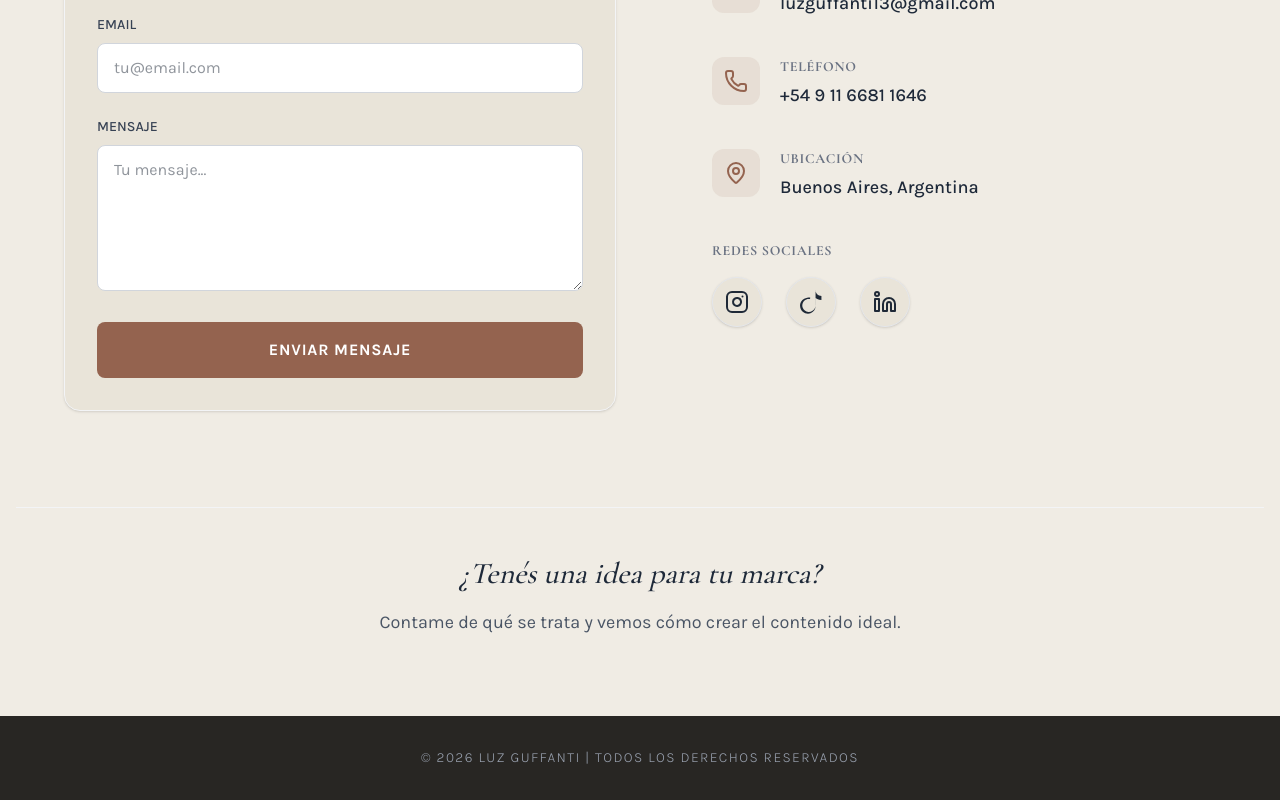
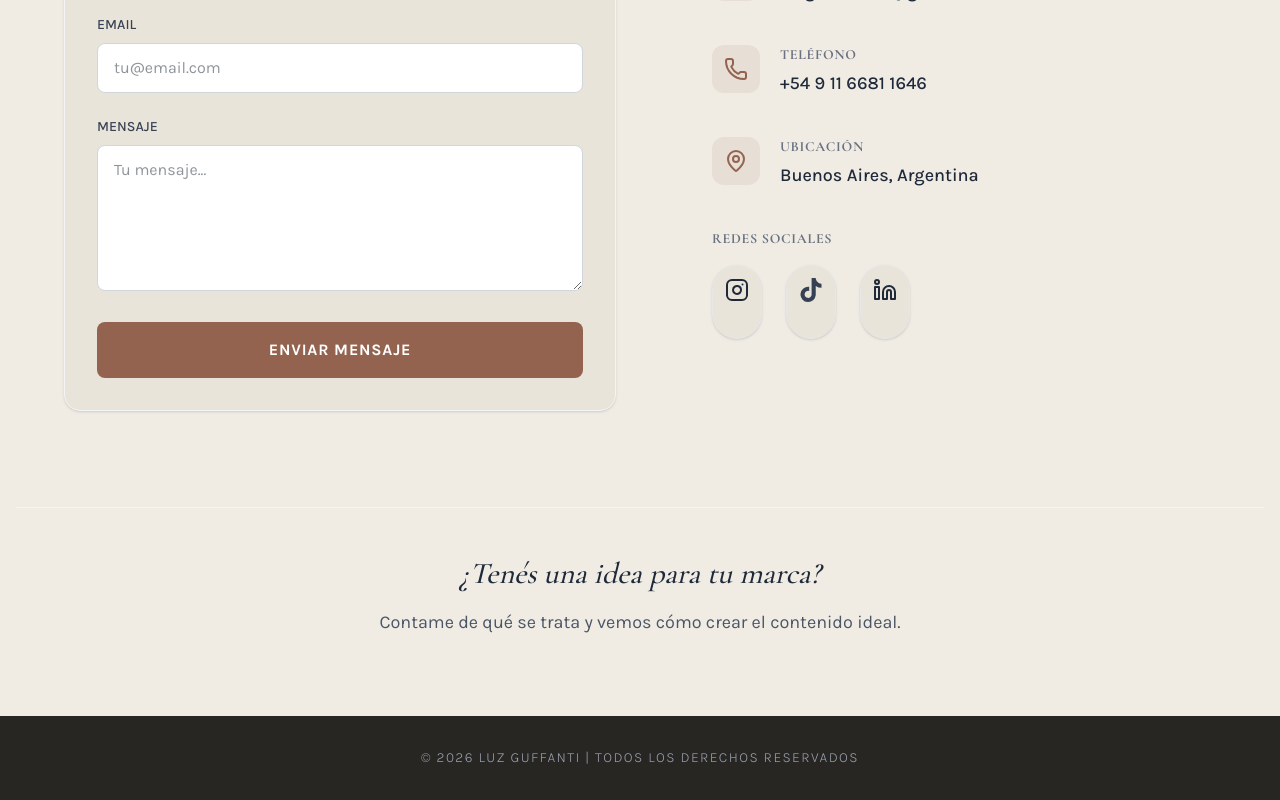
Before and after one commit to fmonfasani/LuzGuffanti, a Next.js app: page / in a window 1280 px wide. Shown: the part 4531-5331 px from the top of the page. Built offline with nearby package versions, Linux system fonts and the light colour scheme.

Commit message:
Add TikTok link to Contact section
Added TikTok icon link to the Contact component.

```diff
--- a/src/components/sections/Contact.tsx
+++ b/src/components/sections/Contact.tsx
@@ -2,6 +2,7 @@
 
 import { useState } from "react";
 import { Instagram, Mail, Phone, MapPin, Linkedin } from "lucide-react";
+import { FaTiktok } from "react-icons/fa";
 
 export function Contact() {
   const [formData, setFormData] = useState({
@@ -196,16 +197,17 @@ export function Contact() {
                     href="https://tiktok.com/@luzdegira"
                     target="_blank"
                     rel="noopener noreferrer"
-                    className="bg-card-light dark:bg-card-dark p-3 rounded-full hover:text-primary transition-all border border-gray-200 dark:border-gray-700 shadow-sm hover:shadow-md"
-                  >
+                    className="bg-card-light dark:bg-card-dark p-3 rounded-full text-gray-700 dark:text-gray-300 hover:text-primary transition-all border border-gray-200 dark:border-gray-700 shadow-sm hover:shadow-md"
+                  ><FaTiktok className="w-6 h-6" />
                     <svg
                       className="w-6 h-6"
                       viewBox="0 0 24 24"
                       fill="currentColor"
                     >
-                      <path d="M12.525.02c1.31-.02 2.61-.01 3.91-.02.08 1.53.63 3.09 1.75 4.17 1.12 1.11 2.7 1.62 4.24 1.79v4.03c-1.44-.05-2.89-.35-4.2-.97-.57-.26-1.1-.59-1.58-1.01V14.5c0 1.51-.31 3.03-1.09 4.31-1.3 2.15-3.8 3.44-6.31 3.16-2.51-.28-4.75-2.07-5.59-4.45-.84-2.38-.2-5.11 1.62-6.85 1.51-1.43 3.69-2.06 5.71-1.63.15-.49.19-1 .18-1.51-1.3-.01-2.61.12-3.89.4-2.89.62-5.41 2.87-6.04 5.75-.63 2.88.3 6.02 2.53 8.01 2.22 1.99 5.56 2.5 8.28 1.34 2.72-1.16 4.54-4.04 4.52-7V1.1c.01-.36-.02-.72-.01-1.08z" />
+                      <path d="M12.525.02c1.31-.02 2.61-.01 3.91-.02..." />
                     </svg>
                   </a>
+
                   <a
                     href="https://linkedin.com/in/luz-guffanti"
                     target="_blank"
```
